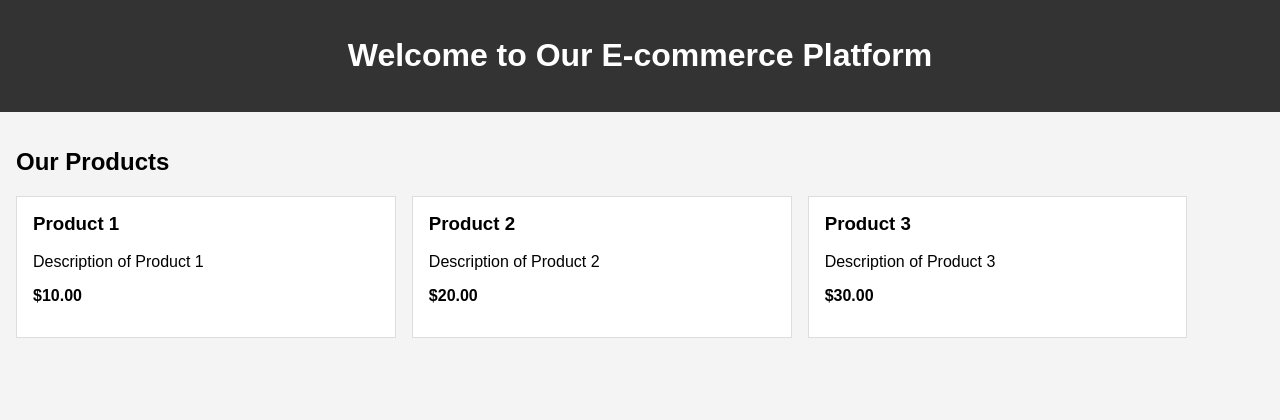
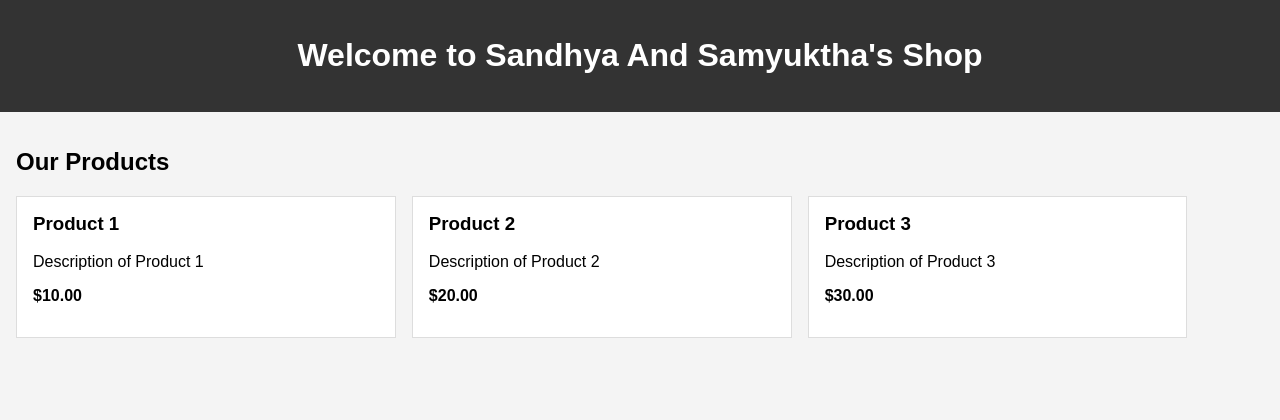
Before and after one commit to sandhyaananthan121/Ecommerce-Platform, a Flask app: page / in a window 1280 px wide. Shown: the top 420 px of the page. Run offline with Flask 3, Linux system fonts and the light colour scheme.

Commit message:
Sand - new updates

```diff
--- a/src/templates/index.html
+++ b/src/templates/index.html
@@ -3,12 +3,12 @@
 <head>
     <meta charset="UTF-8">
     <meta name="viewport" content="width=device-width, initial-scale=1.0">
-    <title>E-commerce Home</title>
+    <title>Sandhya- Samyu Website</title>
     <link rel="stylesheet" href="{{ url_for('static', filename='styles.css') }}">
 </head>
 <body>
 <header>
-    <h1>Welcome to Our E-commerce Platform</h1>
+    <h1>Welcome to Sandhya And Samyuktha's Shop</h1>
 </header>
 <main>
     <h2>Our Products</h2>
```
